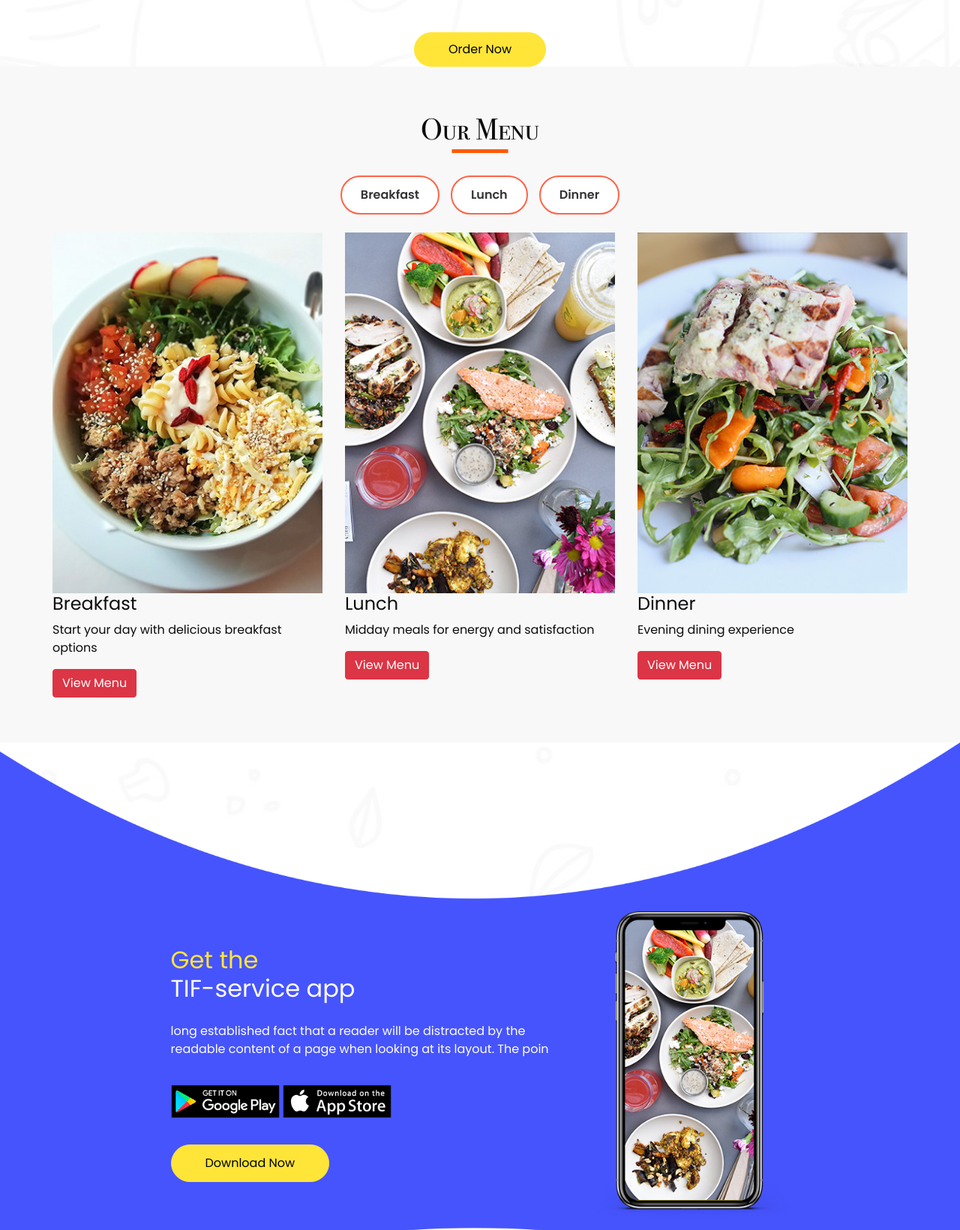
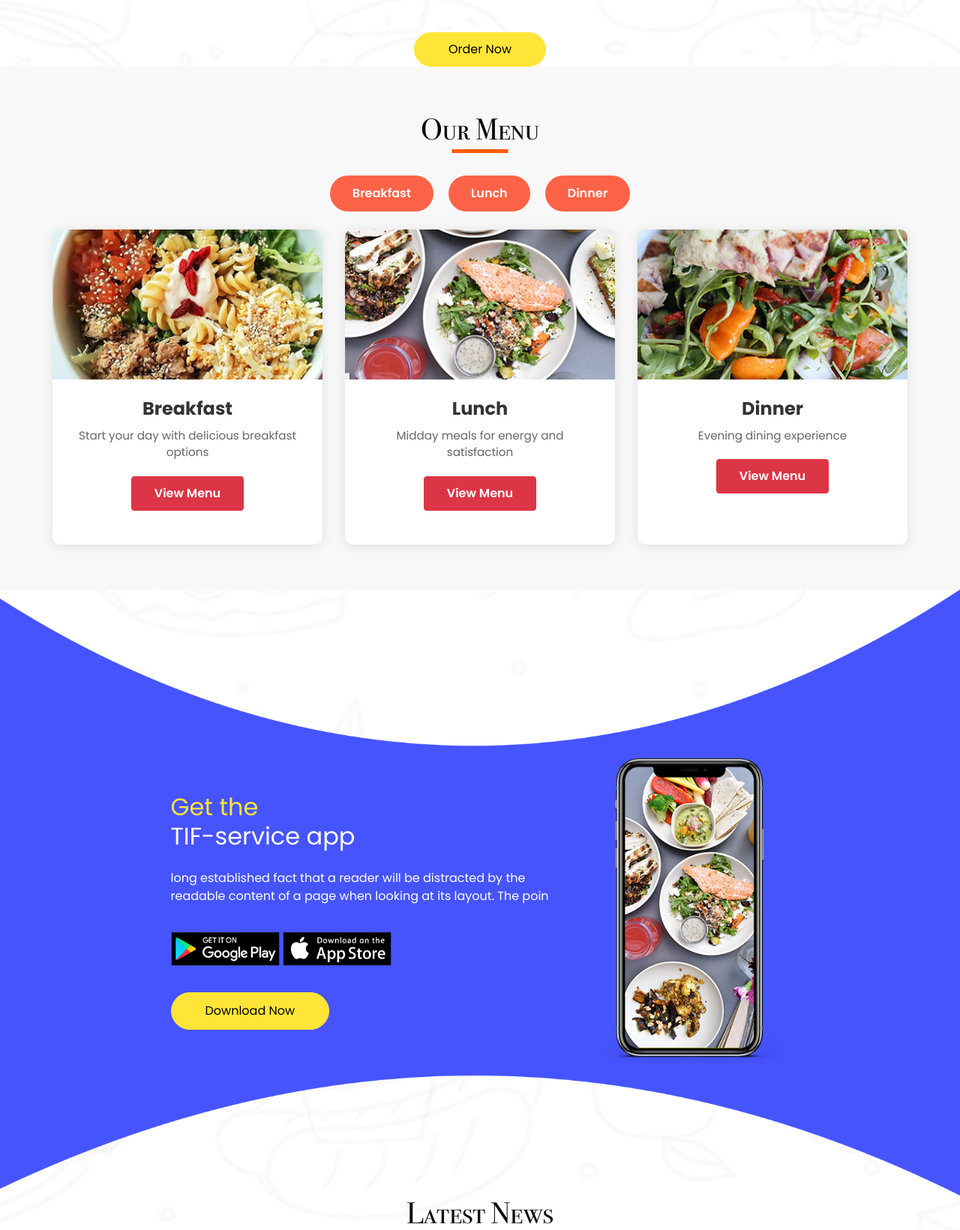
Before and after one commit to Yashparmar29/TIF-service, a PHP site: page / in a window 1280 px wide. Shown: the part 1560-3200 px from the top of the page at 75% size. Run offline with PHP 8.4, Linux system fonts and the light colour scheme; some libraries are stand-ins or nearby versions.

Commit message:
update css

```diff
--- a/css/style.css
+++ b/css/style.css
@@ -531,93 +531,76 @@ a:focus {
   margin-bottom: 30px;
 }
 
-.categories {
+.menu_section .categories {
   display: flex;
   justify-content: center;
-  gap: 15px;
+  gap: 20px;
   flex-wrap: wrap;
   margin-bottom: 40px;
 }
 
-.category-btn {
-  padding: 12px 25px;
-  background: #ffffff;
-  color: #333;
-  border: 2px solid #ff6347;
+.menu_section .category-btn {
+  display: inline-block;
+  padding: 12px 30px;
+  background: #ff6347;
+  color: #ffffff;
   border-radius: 30px;
-  cursor: pointer;
+  text-decoration: none;
   font-weight: 600;
   transition: all 0.3s ease;
 }
 
-.category-btn:hover,
-.category-btn.active {
-  background: #ff6347;
-  color: #ffffff;
+.menu_section .category-btn:hover {
+  background: #e5533d;
+  transform: translateY(-2px);
 }
 
-.menu-grid .menu-item {
-  display: block;
-}
-
-.menu-item .box {
+.menu_section .box {
   background: #ffffff;
   border-radius: 10px;
   overflow: hidden;
   box-shadow: 0 2px 15px rgba(0,0,0,0.1);
   transition: transform 0.3s ease;
   height: 100%;
+  margin-bottom: 20px;
 }
 
-.menu-item .box:hover {
+.menu_section .box:hover {
   transform: translateY(-5px);
   box-shadow: 0 5px 20px rgba(0,0,0,0.15);
 }
 
-.menu-item .img-box {
+.menu_section .img-box {
   height: 200px;
   overflow: hidden;
 }
 
-.menu-item .img-box img {
+.menu_section .img-box img {
   width: 100%;
   height: 100%;
   object-fit: cover;
-  transition: transform 0.3s ease;
 }
 
-.menu-item .box:hover .img-box img {
-  transform: scale(1.1);
-}
-
-.menu-item .detail-box {
-  padding: 20px;
+.menu_section .detail-box {
+  padding: 25px;
   text-align: center;
 }
 
-.menu-item .detail-box h4 {
-  font-size: 1.3rem;
+.menu_section .detail-box h4 {
+  font-size: 1.5rem;
   font-weight: 700;
   color: #333;
   margin-bottom: 10px;
 }
 
-.menu-item .detail-box p {
+.menu_section .detail-box p {
   color: #666;
-  font-size: 0.9rem;
-  margin-bottom: 15px;
+  font-size: 0.95rem;
+  margin-bottom: 20px;
 }
 
-.menu-item .price {
-  font-size: 1.4rem;
-  color: #ff6347;
-  font-weight: 700;
-  margin-bottom: 15px;
-}
-
-.menu-item .add-to-cart {
-  width: 100%;
-  padding: 12px;
+.menu_section .btn {
+  padding: 10px 30px;
   font-weight: 600;
 }
 
```
